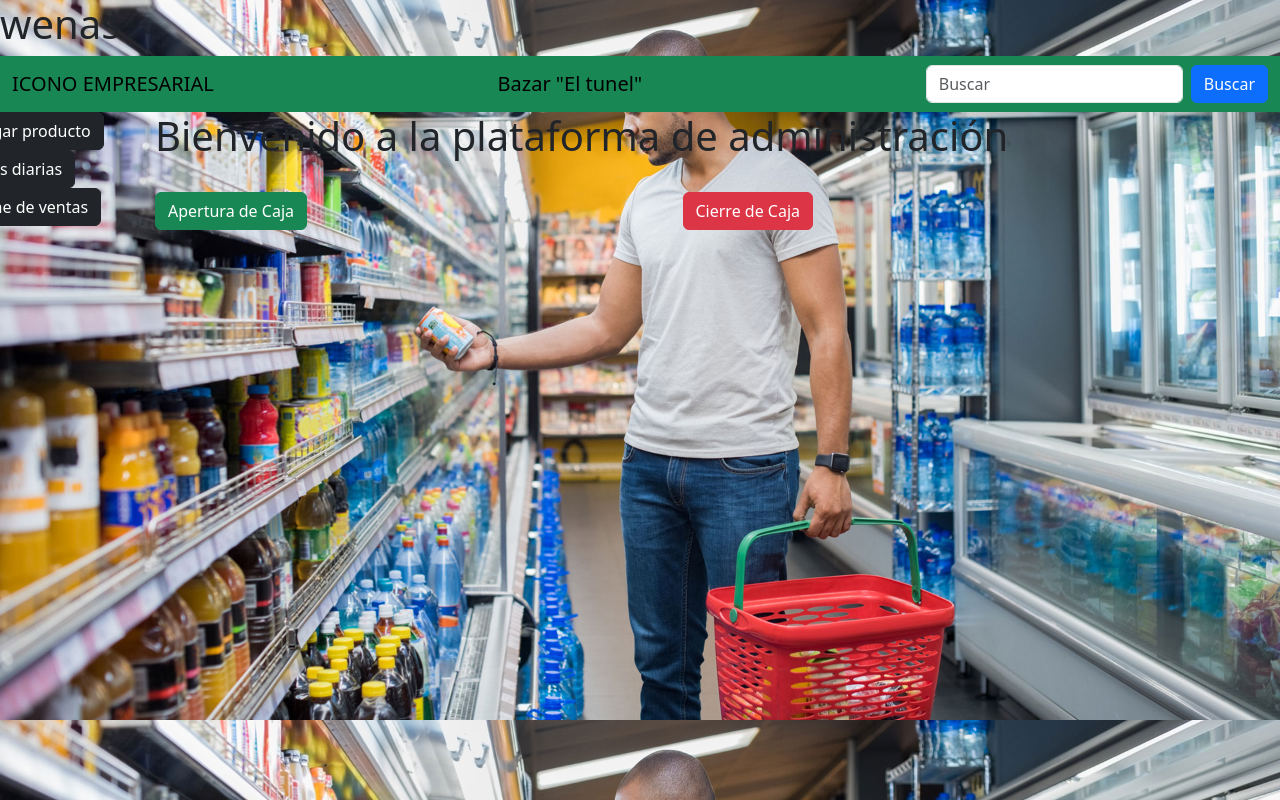
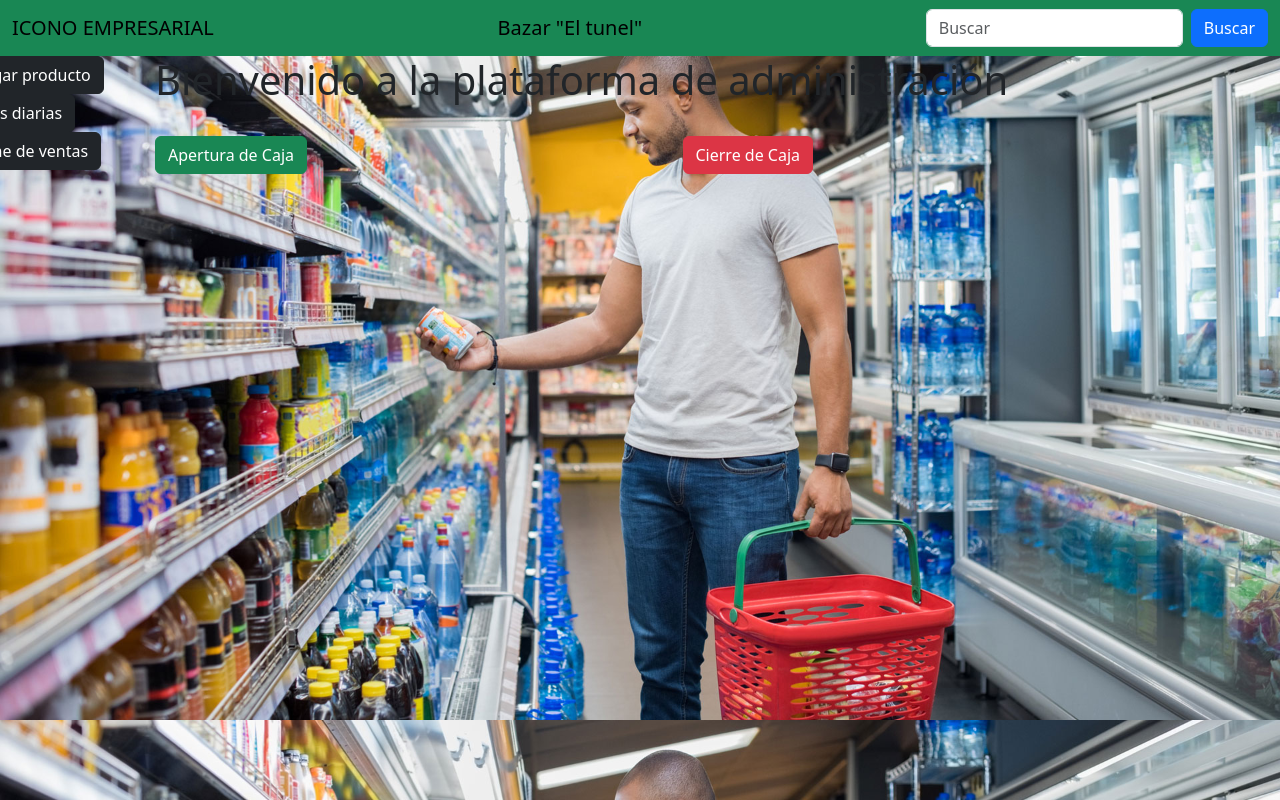
Before and after one commit to tallerdeaplicaciones/Interfaz, a plain HTML site: page PaginaAdministradores/dev/views/index.html in a window 1280 px wide. Drawn offline with nearby package versions, Linux system fonts and the light colour scheme.

Commit message:
acutalizade

```diff
--- a/PaginaAdministradores/dev/views/index.html
+++ b/PaginaAdministradores/dev/views/index.html
@@ -13,7 +13,6 @@
 
 <body>
     <header>
-        <h1>wenas</h1>
         <nav class="navbar bg-success">
             <div class="container-fluid">
                 <a class="navbar-brand">ICONO EMPRESARIAL</a>
```
